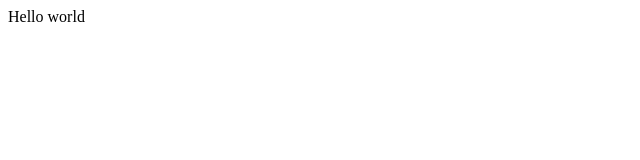
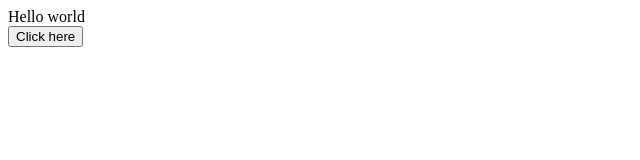
Before and after one commit to DatLe328/Git-practice, a plain HTML site: page index.html in a window 1280 px wide. Shown: the whole page, without its empty margins (0-640 px from the left). Drawn offline with Linux system fonts and the light colour scheme.

Commit message:
Add commit

```diff
--- a/index.html
+++ b/index.html
@@ -7,5 +7,11 @@
 </head>
 <body>
     <div>Hello world</div>
+    <button onclick="print()">Click here</button>
+    <script>
+        function print() {
+            window.alert("Xin chao");
+        }
+    </script>
 </body>
 </html>
--- /dev/null
+++ b/style.css
@@ -0,0 +1,3 @@
+* {
+    background-color: azure;
+}
```
